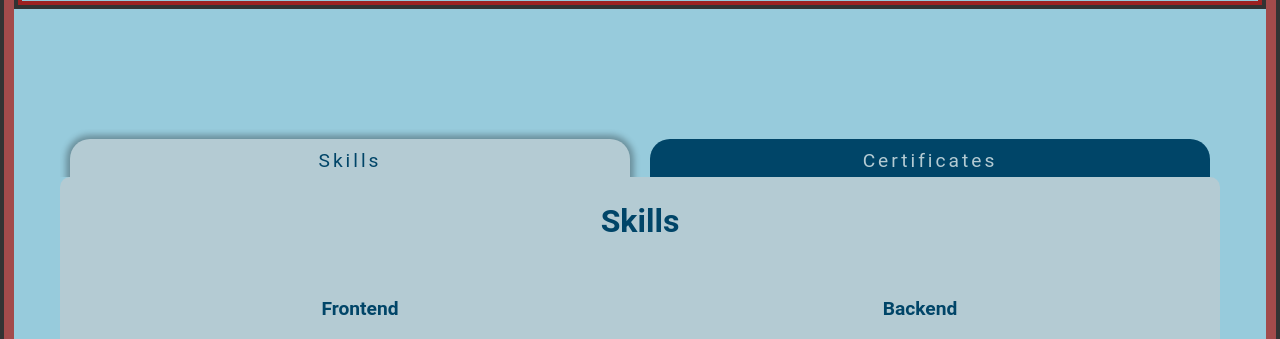
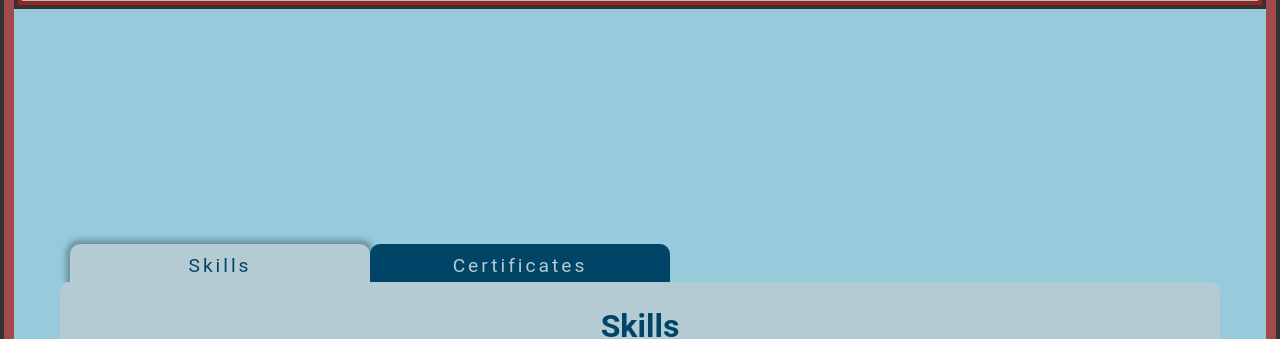
Before and after one commit to Thiagoocosta86/my-portfolio, a React (Create React App) app: page / in a window 1280 px wide. Shown: the part 920-1259 px from the top of the page. Built offline with nearby package versions, Linux system fonts and the light colour scheme.

Commit message:
1-rearanged the tabs. 2-redimension some certifates.

```diff
--- a/src/components/Skills.js
+++ b/src/components/Skills.js
@@ -171,7 +171,7 @@ const Skills = () => {
                 <img src={awsIntroCloud101} alt="AWS Intro to Cloud 101" title="AWS Introduction to Cloud 101" width="128" height="128" />
               </li>
               <li>
-                <img src={awsFoundationsCertificate} alt="AWS Foundations Certificate" title="AWS Foundations Certificate" width="150" height="110" />
+                <img src={awsFoundationsCertificate} alt="AWS Foundations Certificate" title="AWS Foundations Certificate" width="200" height="150" />
               </li>
             </ul>
           </div>
--- a/src/style.css
+++ b/src/style.css
@@ -239,27 +239,30 @@ main {
   display: flex;
   position: relative;
   margin-bottom: 0;
+  overflow: hidden;
+  padding-left: 10px;
+  padding-right: 5px;
   /*border: 4px solid #2d6851;*/
-  overflow: hidden;
 
 }
 
 .tab-button {
-  flex: 1;
-  padding: 10px 20px;
+  width: 300px;
+  padding: 10px 0;
   font-size: 1.2rem;
   cursor: pointer;
   border: none;
   background-color: #004568;
   color: #B4CBD3;
-  margin: 0 10px;
+  margin: 0;
   transition: background-color 0.3s ease;
-  /*border: 4px solid #4d309e;*/
   letter-spacing: 3px;
-  border-radius: 20px 20px 0px 0px;
+  border-radius: 10px 10px 0px 0px;
   margin-bottom: -5px;
-  margin-top: 10px;
+  margin-top: 10%;
+
   transition: box-shadow 0.3s ease;
+/*border: 4px solid #4d309e;*/
 
 }
 
@@ -402,6 +405,7 @@ main {
   padding: 0;
   flex-wrap: wrap;
   justify-content: space-around;
+  row-gap: 80px;
 }
 /*
 .toggle-btn {
```
